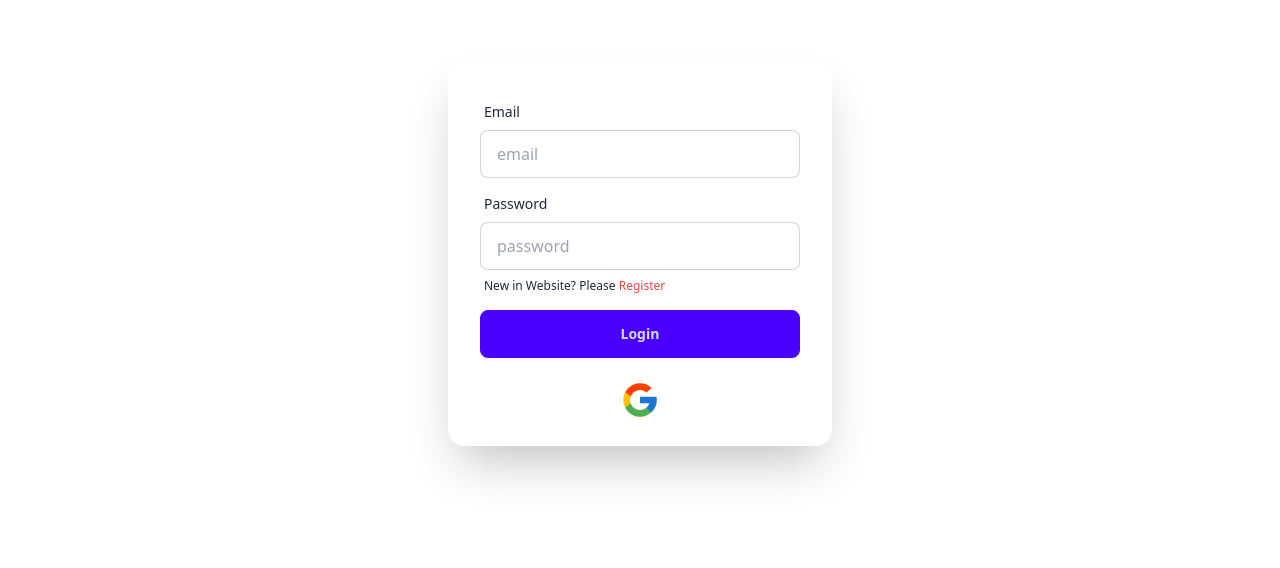
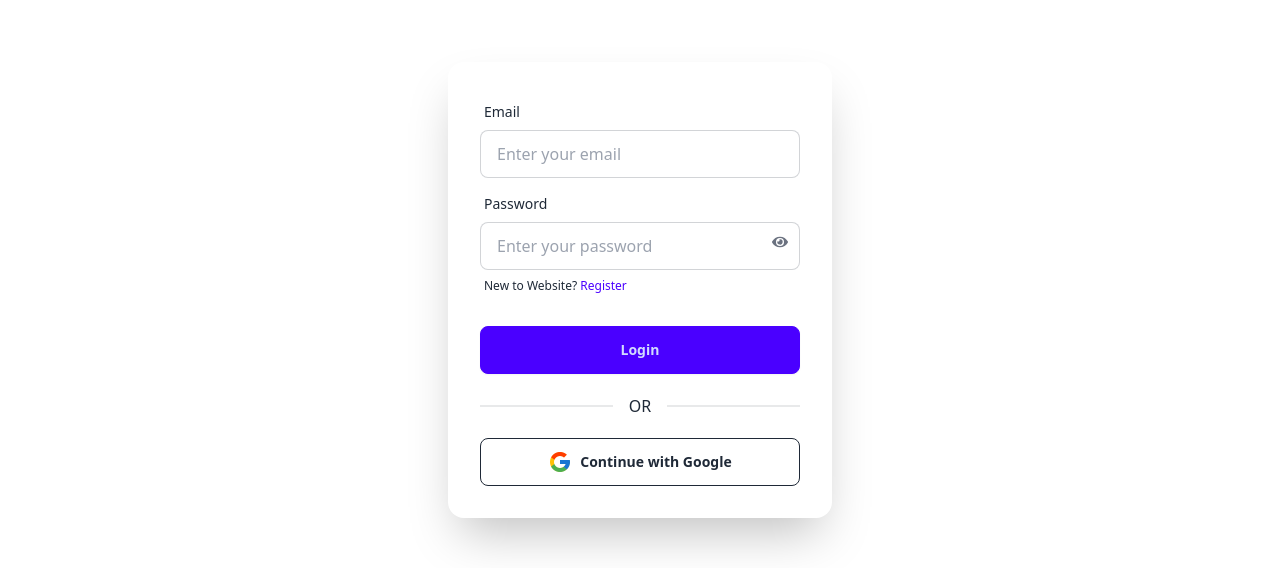
Before and after one commit to reham0000/crowd-funding-client, a React (Vite) app: page /signin in a window 1280 px wide. Shown: the part 194-762 px from the top of the page. Built offline with nearby package versions, Linux system fonts and the light colour scheme; no server answers.

Commit message:
added some design

```diff
--- a/src/Components/MyDonation/MyDonation.jsx
+++ b/src/Components/MyDonation/MyDonation.jsx
@@ -1,49 +1,136 @@
 import { useContext, useEffect, useState } from "react";
-
+import { motion } from "framer-motion";
 import { AuthContext } from "../Provider/AuthProvider";
-import { key } from "localforage";
+import { FaDonate, FaCalendarAlt, FaDollarSign, FaHeart } from "react-icons/fa";
 
 const MyDonation = () => {
+  const [data, setData] = useState([]);
+  const { user } = useContext(AuthContext);
+  const [isLoading, setIsLoading] = useState(true);
 
-    const [data, setData] = useState([]);
-  const { user } = useContext(AuthContext);
+  // Animation variants
+  const containerVariants = {
+    hidden: { opacity: 0 },
+    show: {
+      opacity: 1,
+      transition: {
+        staggerChildren: 0.1,
+      },
+    },
+  };
 
-  const singleUser = data.filter((d) => d?.email == user?.email);
+  const itemVariants = {
+    hidden: { y: 20, opacity: 0 },
+    show: {
+      y: 0,
+      opacity: 1,
+      transition: {
+        duration: 0.5,
+        ease: "easeOut",
+      },
+    },
+  };
+
+  const singleUser = data.filter((d) => d?.email === user?.email);
 
   useEffect(() => {
+    setIsLoading(true);
     fetch("https://crowd-funding-server-kx73.vercel.app/donation", {
       method: "GET",
     })
       .then((res) => res.json())
       .then((data) => {
         setData(data);
-      });
+        setIsLoading(false);
+      })
+      .catch(() => setIsLoading(false));
   }, []);
 
+  if (isLoading) {
     return (
-        <>
-        <div>
-          <h1 className="text-5xl font-semibold text-center pt-5">
-            Your Donation
-          </h1>
+      <div className="min-h-screen flex items-center justify-center">
+        <span className="loading loading-spinner loading-lg text-primary"></span>
+      </div>
+    );
+  }
+
+  if (singleUser.length === 0) {
+    return (
+      <motion.div
+        initial={{ opacity: 0 }}
+        animate={{ opacity: 1 }}
+        className="min-h-screen flex flex-col items-center justify-center p-4"
+      >
+        <FaHeart className="text-6xl text-primary mb-4" />
+        <h1 className="text-3xl md:text-4xl font-bold text-center mb-2">
+          No Donations Yet
+        </h1>
+        <p className="text-lg text-center text-gray-600 max-w-md">
+          You haven't made any donations yet. Start supporting causes you care about!
+        </p>
+      </motion.div>
+    );
+  }
+
+  return (
+    <motion.div
+      variants={containerVariants}
+      initial="hidden"
+      animate="show"
+      className="min-h-screen py-10 px-4 sm:px-6 lg:px-8"
+    >
+      <motion.div variants={itemVariants}>
+        <div className="text-center mb-12">
+          <div className="inline-flex items-center gap-2 mb-4">
+            <FaDonate className="text-4xl text-primary" />
+            <h1 className="text-4xl md:text-5xl font-bold bg-gradient-to-r from-primary to-secondary bg-clip-text text-transparent">
+              Your Donations
+            </h1>
+          </div>
+          <p className="text-lg text-gray-600 max-w-2xl mx-auto">
+            Thank you for your generous contributions to these important causes.
+          </p>
         </div>
+      </motion.div>
 
-        <div className="grid lg:grid-cols-3 text-center p-10 md:grid-cols-2 grid-cols-1 ">
-        {singleUser?.map((d) =>  (
-          <div key={d._id} className="card card-compact mx-auto mb-5 bg-base-100 items-center w-96 shadow-xl">
-            <figure>
-              <img src={d?.image} alt="Shoes" />
+      <motion.div
+        variants={containerVariants}
+        className="grid grid-cols-1 sm:grid-cols-2 lg:grid-cols-3 gap-8 px-4"
+      >
+        {singleUser?.map((d) => (
+          <motion.div
+            key={d._id}
+            variants={itemVariants}
+            whileHover={{ scale: 1.03 }}
+            className="card bg-base-100 shadow-xl hover:shadow-2xl transition-shadow duration-300"
+          >
+            <figure className="relative h-48 overflow-hidden">
+              <img
+                src={d?.image}
+                alt={d?.title}
+                className="w-full h-full object-cover transition-transform duration-500 hover:scale-110"
+              />
+              <div className="absolute bottom-0 left-0 right-0 bg-gradient-to-t from-black to-transparent p-4">
+                <h2 className="text-xl font-bold text-white">{d?.title}</h2>
+              </div>
             </figure>
             <div className="card-body">
-              <h2 className="card-title">{d?.title}</h2>
-              <p><span className="font-semibold">Deadline:</span> {d?.deadline}</p>
+              <div className="flex items-center gap-2 text-gray-600 mb-2">
+                <FaCalendarAlt className="text-primary" />
+                <span>Deadline: {d?.deadline}</span>
+              </div>
+              <div className="flex items-center gap-2 text-gray-600 mb-2">
+                <FaDollarSign className="text-primary" />
+                <span>Amount: ${d?.amount || 'Not specified'}</span>
+              </div>
+              <p className="text-gray-700 line-clamp-2">{d?.description}</p>
 
             </div>
-          </div>
+          </motion.div>
         ))}
-        </div>
-      </>
-    );
+      </motion.div>
+    </motion.div>
+  );
 };
 
 export default MyDonation;
--- a/src/Components/OnlinePayment/OnlinePayment.jsx
+++ b/src/Components/OnlinePayment/OnlinePayment.jsx
@@ -68,11 +68,9 @@ const OnlinePayment = () => {
         console.error("Fetch failed:", err.message);
         alert(`Payment initialization failed: ${err.message}`);
       });
-
   };
 
   return (
-
     // onSubmit={onSubmit} this will put on this form section. then payment gateway will work.
 
     <Slide>
@@ -172,7 +170,6 @@ const OnlinePayment = () => {
         </div>
       </div>
     </Slide>
-
   );
 };
 
--- a/src/Components/SignIn/SignIn.jsx
+++ b/src/Components/SignIn/SignIn.jsx
@@ -4,19 +4,22 @@ import { Link, useLocation, useNavigate } from "react-router-dom";
 import { AuthContext } from "../Provider/AuthProvider";
 import google from "../../assets/icons8-google-logo-48.png";
 import Swal from "sweetalert2";
-// import { useNavigate } from 'react-router-dom';
 import { GoogleAuthProvider, signInWithPopup } from "firebase/auth";
 import { auth } from "../../firebase/firebase.config";
-import { toast } from "react-toastify";
+import { FaEye, FaEyeSlash } from "react-icons/fa";
 
 const SignIn = () => {
   const { handleSignin, user } = useContext(AuthContext);
   const [error, setError] = useState("");
+  const [showPassword, setShowPassword] = useState(false);
+  const [isLoading, setIsLoading] = useState(false);
   const location = useLocation();
   const navigate = useNavigate();
 
   const handleLogin = (e) => {
     e.preventDefault();
+    setIsLoading(true);
+    setError("");
 
     const email = e.target.email.value;
     const password = e.target.password.value;
@@ -25,27 +28,49 @@ const SignIn = () => {
       .then((res) => {
         if (res.user) {
           Swal.fire({
-            title: "Good job!",
-            text: "Login Successful!",
+            title: "Login Successful!",
+            text: "You have been logged in successfully",
             icon: "success",
           });
           navigate(location.state?.from || "/");
         }
       })
       .catch((error) => {
-        setError(error.message);
+        let errorMessage = "Login failed. Please try again.";
+
+        if (error.code === 'auth/invalid-credential') {
+          errorMessage = "Invalid email or password";
+        } else if (error.code === 'auth/user-not-found') {
+          errorMessage = "No account found with this email";
+        } else if (error.code === 'auth/wrong-password') {
+          errorMessage = "Incorrect password";
+        } else if (error.code === 'auth/too-many-requests') {
+          errorMessage = "Too many attempts. Account temporarily locked.";
+        }
+
+        setError(errorMessage);
+      })
+      .finally(() => {
+        setIsLoading(false);
       });
   };
 
   const handleGoogleLogin = async () => {
     try {
+      setIsLoading(true);
       const provider = new GoogleAuthProvider();
       await signInWithPopup(auth, provider);
+      navigate(location.state?.from || "/");
+    } catch (error) {
+      setError("Google login failed. Please try again.");
+      console.error("Google login error:", error);
+    } finally {
+      setIsLoading(false);
+    }
+  };
 
-      window.location.href = "/";
-    } catch (error) {
-      console.error("Problem found in login", error);
-    }
+  const togglePasswordVisibility = () => {
+    setShowPassword(!showPassword);
   };
 
   return (
@@ -57,7 +82,7 @@ const SignIn = () => {
       </Bounce>
       <Bounce>
         <div className="hero mt-16">
-          <div className="card bg-base-100 w-96 h-96  shrink-0 shadow-2xl">
+          <div className="card bg-base-100 w-96 max-w-md shadow-2xl">
             <form onSubmit={handleLogin} className="card-body">
               <div className="form-control">
                 <label className="label">
@@ -66,45 +91,74 @@ const SignIn = () => {
                 <input
                   name="email"
                   type="email"
-                  placeholder="email"
+                  placeholder="Enter your email"
                   className="input input-bordered"
                   required
+                  autoComplete="username"
                 />
               </div>
+
               <div className="form-control">
                 <label className="label">
                   <span className="label-text">Password</span>
                 </label>
-                <input
-                  name="password"
-                  type="password"
-                  placeholder="password"
-                  className="input input-bordered"
-                  required
-                />
+                <div className="relative">
+                  <input
+                    name="password"
+                    type={showPassword ? "text" : "password"}
+                    placeholder="Enter your password"
+                    className="input input-bordered w-full"
+                    required
+                    autoComplete="current-password"
+                  />
+                  <button
+                    type="button"
+                    onClick={togglePasswordVisibility}
+                    className="absolute right-3 top-3 text-gray-500 hover:text-gray-700"
+                  >
+                    {showPassword ? <FaEyeSlash /> : <FaEye />}
+                  </button>
+                </div>
                 <label className="label">
                   <Link
                     to="/signup"
-                    href="#"
                     className="label-text-alt link link-hover"
                   >
-                    New in Website? Please{" "}
-                    <span className="text-red-500">Register</span>
+                    New to Website? <span className="text-primary">Register</span>
                   </Link>
+
                 </label>
               </div>
-              <div className="form-control ">
-                <button className="btn btn-primary">Login</button>
 
-                {error && <p className="text-red-500">{error}</p>}
+              <div className="form-control mt-4">
+                <button
+                  className={`btn btn-primary ${isLoading ? 'loading' : ''}`}
+                  disabled={isLoading}
+                >
+                  {isLoading ? 'Logging in...' : 'Login'}
+                </button>
               </div>
+
+              {error && (
+                <div className="alert alert-error mt-4">
+                  <svg xmlns="http://www.w3.org/2000/svg" className="stroke-current shrink-0 h-6 w-6" fill="none" viewBox="0 0 24 24">
+                    <path strokeLinecap="round" strokeLinejoin="round" strokeWidth="2" d="M10 14l2-2m0 0l2-2m-2 2l-2-2m2 2l2 2m7-2a9 9 0 11-18 0 9 9 0 0118 0z" />
+                  </svg>
+                  <span>{error}</span>
+                </div>
+              )}
+
+              <div className="divider">OR</div>
+
               <button
+                type="button"
                 onClick={handleGoogleLogin}
-                className="bg-transparent  gap-5  mt-[-10px]"
+                disabled={isLoading}
+                className="btn btn-outline gap-2"
               >
-                <img className="w-10 mt-6 mx-auto" src={google} alt="" />
+                <img className="w-6" src={google} alt="Google logo" />
+                Continue with Google
               </button>
-              {/* <button onClick={handleLogout}>logout</button> */}
             </form>
           </div>
         </div>
--- a/src/Components/SignUp/SignUp.jsx
+++ b/src/Components/SignUp/SignUp.jsx
@@ -122,7 +122,7 @@ const SignUp = () => {
                 />
                 <label className="label">
                   <Link to='/signin' href="#" className="label-text-alt link link-hover">
-                    Alreadu have an account? please <span className="text-red-500">Login</span>
+                    Already have an account? please <span className="text-red-500">Login</span>
                   </Link>
                 </label>
               </div>
```
Lines whose indentation alone changed are shown as unchanged.
